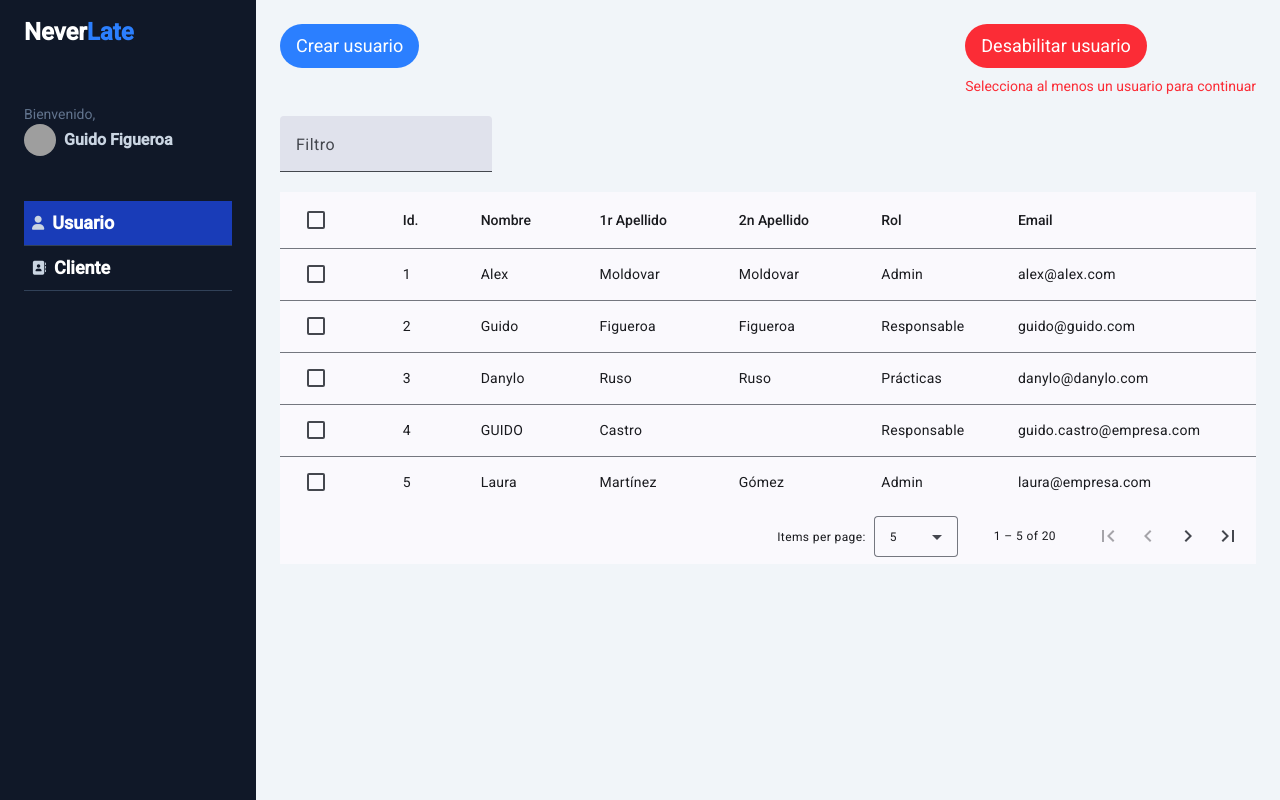
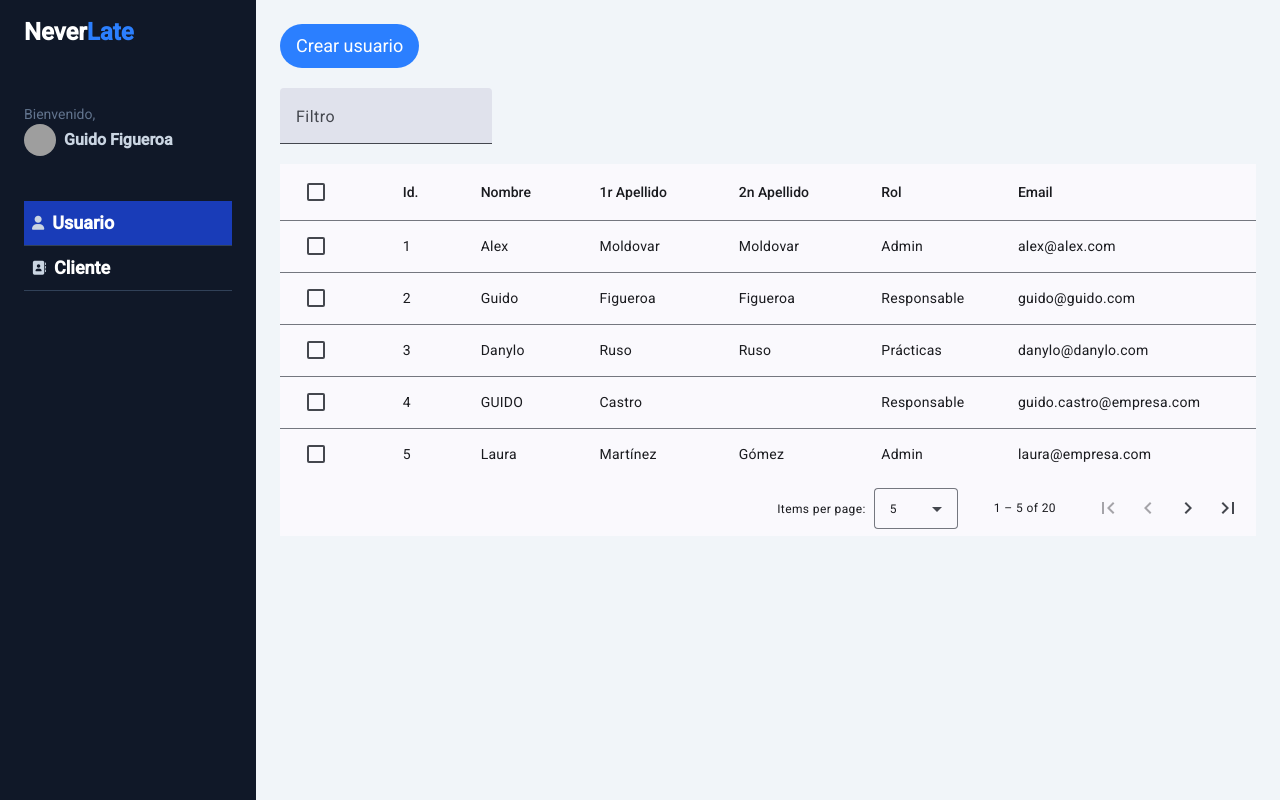
Before and after one commit to GuidoFC/NeverLate, an Angular app: page /dashboard/user in a window 1280 px wide. Built offline with nearby package versions, Linux system fonts and the light colour scheme; grey boxes are pictures that could not be loaded.

Commit message:
Logica para que el boton de deshabilitar usuario desaparezca si no hay ningun usuario seleccionado

```diff
--- a/src/app/dashboard/components/users-table/user-table-dialog/disable-user/disable-user.component.html
+++ b/src/app/dashboard/components/users-table/user-table-dialog/disable-user/disable-user.component.html
@@ -11,6 +11,13 @@
     }
   </mat-list>
 
-  <button class="ml-5" (click)="disable()"> Borrar</button>
+  <mat-dialog-actions align="end">
+    <button
+      class="px-4 py-1 bg-red-500 rounded-md text-black text-sm sm:text-lg shadow-md"
+      type="submit"
+      (click)="disableUsers()">Borrar
+    </button>
+  </mat-dialog-actions>
+
 
 </div>
--- a/src/app/dashboard/components/users-table/user-table-dialog/disable-user/disable-user.component.ts
+++ b/src/app/dashboard/components/users-table/user-table-dialog/disable-user/disable-user.component.ts
@@ -1,12 +1,13 @@
 import {Component, Inject, inject} from '@angular/core';
 import {user_worker} from '../../../../interface/interface-tableUser';
-import {MAT_DIALOG_DATA, MatDialogRef} from '@angular/material/dialog';
+import {MAT_DIALOG_DATA, MatDialogActions, MatDialogRef} from '@angular/material/dialog';
 import {MatListModule} from '@angular/material/list';
 
 @Component({
   selector: 'disable-user',
   imports: [
-    MatListModule
+    MatListModule,
+    MatDialogActions
   ],
   standalone: true,
   templateUrl: './disable-user.component.html',
@@ -15,14 +16,12 @@ import {MatListModule} from '@angular/material/list';
 export class DisableUser {
   // Tengo los usuarios que he pasado al dialogo
   users = inject<user_worker[]>(MAT_DIALOG_DATA);
+  private dialogRef = inject(MatDialogRef<DisableUser, user_worker>);
 
-  // receive data from parent using 'MAT_DIALOG_DATA'
 
-  disable() {
-
+  disableUsers() {
     console.log("que data tengo: ", this.users)
-
-    // this.dialogRef.close({ data: 'your data' }) // send data to parent component
+    this.dialogRef.close(this.users);
   }
 
 }
--- a/src/app/dashboard/components/users-table/users-table.component.html
+++ b/src/app/dashboard/components/users-table/users-table.component.html
@@ -9,18 +9,14 @@
     <!--  TODO pendiente de abrir dialogo para indicar los usuarios
       seleccionados y que pasaran a deshabilitarse-->
     <div>
-      <action-button
-        [title]="'Desabilitar usuario'"
-        (enviarSenal)="openDialogDisableUser()"
-        [colorButton]="'red'"
-        [disable]="isButtonDisable()"
-      >
-      </action-button>
+
       @if (this.isButtonDisable()) {
-        <p class="text-red-500 text-sm mt-2">
-          Selecciona al menos un usuario para continuar
-        </p>
-
+        <action-button
+          [title]="'Desabilitar usuario'"
+          (enviarSenal)="openDialogDisableUser()"
+          [colorButton]="'red'"
+        >
+        </action-button>
       }
     </div>
 
--- a/src/app/dashboard/components/users-table/users-table.component.ts
+++ b/src/app/dashboard/components/users-table/users-table.component.ts
@@ -1,4 +1,4 @@
-import {Component, computed, effect, inject, input, output, signal, ViewChild} from '@angular/core';
+import {Component, effect, inject, input, output, signal, ViewChild} from '@angular/core';
 import {MatTableDataSource, MatTableModule} from '@angular/material/table';
 import {SelectionModel} from '@angular/cdk/collections';
 import {MatCheckboxModule} from '@angular/material/checkbox';
@@ -166,7 +166,6 @@ export class UsersTableComponent {
   }
 
   isButtonDisable(): boolean {
-    return this.selection.selected.length === 0;
-
+    return this.selection.selected.length > 0;
   }
 }
```
